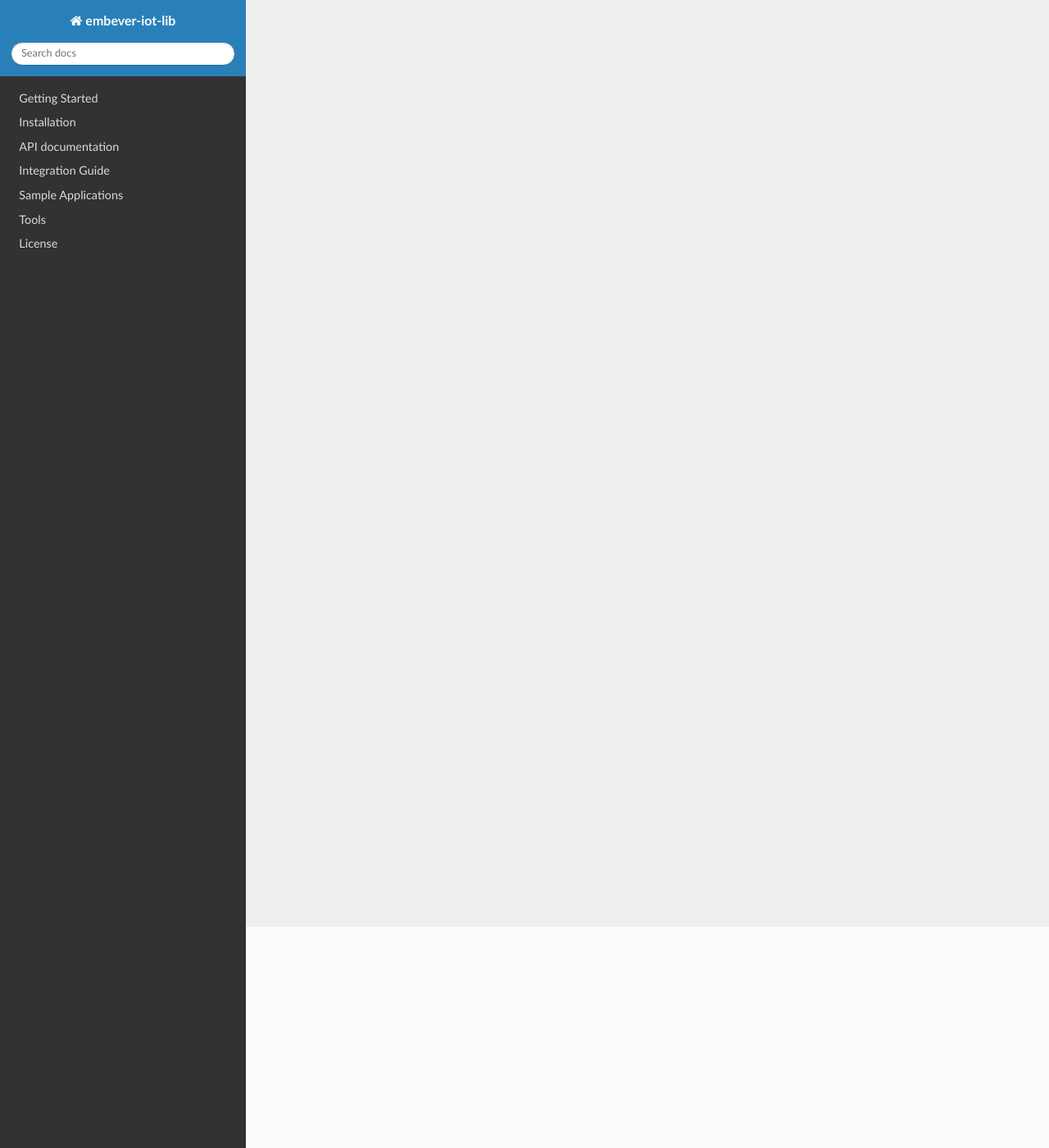
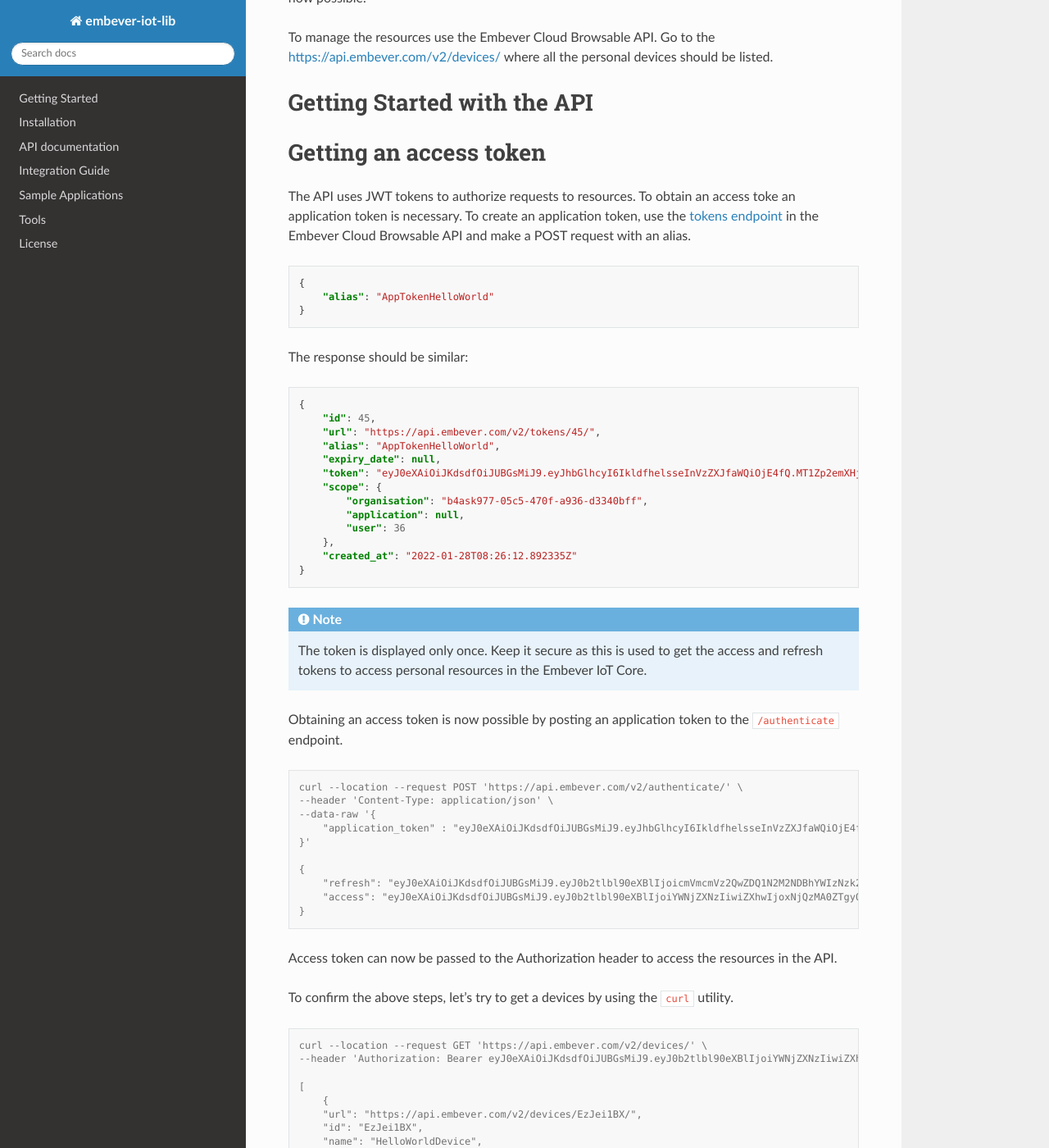
Before and after one commit to Embever/embever-iot-library, a Sphinx documentation site: the page built from docs/source/activate_cloud_acount.rst, in a window 1280 px wide and 1400 px high, scrolled down 270 px. Shown: the whole window at 82% size. Built offline with Sphinx 7.4.7 and the Read the Docs theme 2.0.0, drawn with Linux system fonts in a browser that asks for light colours; some of the changed text lies outside the part shown.

Commit message:
added docs on getting started with the API

```diff
--- a/docs/source/activate_cloud_acount.rst
+++ b/docs/source/activate_cloud_acount.rst
@@ -1,2 +1,155 @@
 Activating the Embever Account
-********************************
+******************************
+When an order is submitted for the Embever Cloud As A Module development kit, an account is automatically created with the given details and an email is sent to activate the newly created account.
+To set up the account simply follow the link in the received email. With the personal credentials, logging in to the `Embever Cloud console <https://console.embever.com>`_ or to
+the `Embever Cloud Browsable API <https://api.embever.com>`_ is now possible.
+
+To manage the resources use the Embever Cloud Browsable API. Go to the https://api.embever.com/v2/devices/ where all the personal devices should be listed.
+
+Getting Started with the API
+****************************
+
+Getting an access token
+***********************
+The API uses JWT tokens to authorize requests to resources. To obtain an access toke an application token is necessary.
+To create an application token, use the `tokens endpoint <https://api.embever.com/v2/tokens/>`_ in the Embever Cloud Browsable API and make a POST request with an alias.
+
+.. code-block:: JSON
+
+    {
+        "alias": "AppTokenHelloWorld"
+    }
+
+The response should be similar:
+
+.. code-block:: JSON
+
+    {
+        "id": 45,
+        "url": "https://api.embever.com/v2/tokens/45/",
+        "alias": "AppTokenHelloWorld",
+        "expiry_date": null,
+        "token": "eyJ0eXAiOiJKdsdfOiJUBGsMiJ9.eyJhbGlhcyI6IkldfhelsseInVzZXJfaWQiOjE4fQ.MT1Zp2emXHjew8nqYF3CrbjIfk6eqH6zrandtokenBhlpJ9jPlpKChs6lbeybnL1AMgq3R68g",
+        "scope": {
+            "organisation": "b4ask977-05c5-470f-a936-d3340bff",
+            "application": null,
+            "user": 36
+        },
+        "created_at": "2022-01-28T08:26:12.892335Z"
+    }
+
+.. note::
+    The token is displayed only once. Keep it secure as this is used to get the access and refresh tokens to access personal resources in the Embever IoT Core.
+
+
+Obtaining an access token is now possible by posting an application token to the ``/authenticate`` endpoint.
+
+.. code-block:: console
+
+    curl --location --request POST 'https://api.embever.com/v2/authenticate/' \
+    --header 'Content-Type: application/json' \
+    --data-raw '{
+        "application_token" : "eyJ0eXAiOiJKdsdfOiJUBGsMiJ9.eyJhbGlhcyI6IkldfhelsseInVzZXJfaWQiOjE4fQ.MT1Zp2emXHjew8nqYF3CrbjIfk6eqH6zrandtokenBhlpJ9jPlpKChs6lbeybnL1AMgq3R68g"
+    }'
+
+    {
+        "refresh": "eyJ0eXAiOiJKdsdfOiJUBGsMiJ9.eyJ0b2tlbl90eXBlIjoicmVmcmVz2QwZDQ1N2M2NDBhYWIzNzk2NmI2ZmYwMjBmMTQiLCJ1c2VyX2lkIjoxOH0.lC-3jlgeOBYuk5Ul3zTqRFpVA1SEouJ3sHKkSH5Q",
+        "access": "eyJ0eXAiOiJKdsdfOiJUBGsMiJ9.eyJ0b2tlbl90eXBlIjoiYWNjZXNzIiwiZXhwIjoxNjQzMA0ZTgyODA5YmI1MzEwZmQ3MzczNSIsInVzZXJfaWQi.dDjwoOpOpxvysqw1-Iotthq9Zrpx1BQQxBzk2Z7h"
+    }
+
+Access token can now be passed to the Authorization header to access the resources in the API.
+
+To confirm the above steps, let's try to get a devices by using the ``curl`` utility.
+
+.. code-block:: console
+
+    curl --location --request GET 'https://api.embever.com/v2/devices/' \
+    --header 'Authorization: Bearer eyJ0eXAiOiJKdsdfOiJUBGsMiJ9.eyJ0b2tlbl90eXBlIjoiYWNjZXNzIiwiZXhwIjoxNjQzMA0ZTgyODA5YmI1MzEwZmQ3MzczNSIsInVzZXJfaWQi.dDjwoOpOpxvysqw1-Iotthq9Zrpx1BQQxBzk2Z7h'
+
+    [
+        {
+        "url": "https://api.embever.com/v2/devices/EzJei1BX/",
+        "id": "EzJei1BX",
+        "name": "HelloWorldDevice",
+        "activated": true,
+        "application": null,
+        "type": "other",
+        "webhooks": null,
+        "meta": null,
+        "sim": "123456789019876",
+        "created_at": "2022-01-25T15:58:37.293802Z"
+        }
+    ]
+
+Accessing other resources in the API using the access token is also possible.
+
+Creating an action
+******************
+The following example shows how to create actions in the API.
+
+.. code-block:: console
+
+    curl --location --request POST 'https://api.embever.com/v2/actions/' \
+    --header 'Authorization: Bearer eyJ0eXAiOiJKdsdfOiJUBGsMiJ9.eyJ0b2tlbl90eXBlIjoiYWNjZXNzIiwiZXhwIjoxNjQzMA0ZTgyODA5YmI1MzEwZmQ3MzczNSIsInVzZXJfaWQi.dDjwoOpOpxvysqw1-Iotthq9Zrpx1BQQxBzk2Z7h'
+    --header 'Content-Type: application/json' \
+    --data-raw '{
+        "device": {
+            "id": "EzJei1BX"
+        },
+        "type": "setLED",
+        "payload": {
+            "LED": "on"
+        }
+    }'
+
+    {
+        "url": "https://api.embever.com/v2/actions/1003691/",
+        "id": 1003691,
+        "device": {
+            "id": "EzJei1BX",
+            "name": "HelloWorldDevice"
+        },
+        "type": "setLED",
+        "payload": {
+            "LED": "on"
+        },
+        "status": {},
+        "webhooks": null,
+        "service_level": 0,
+        "cancelled": false,
+        "finished": false,
+        "result": null,
+        "created_at": "2022-01-28T09:32:25.379189Z",
+        "result_code": null,
+        "expiry_date": null,
+        "expired": false
+    }
+
+
+
+Getting events from the Device
+******************************
+The following example shows how to get events from the API.
+
+.. code-block:: console
+
+    curl --location --request GET 'https://api.embever.com/v2/devices/EzJb1BX/events/' \
+    --header 'Authorization: Bearer eyJ0eXAiOiJKdsdfOiJUBGsMiJ9.eyJ0b2tlbl90eXBlIjoiYWNjZXNzIiwiZXhwIjoxNjQzMA0ZTgyODA5YmI1MzEwZmQ3MzczNSIsInVzZXJfaWQi.dDjwoOpOpxvysqw1-Iotthq9Zrpx1BQQxBzk2Z7h'
+
+    [
+        {
+            "url": "https://api.embever.com/v2/events/70664807/",
+            "id": 70664807,
+            "device": "EzJei1BX",
+            "sim": "123456789019876",
+            "type": "wakeUp",
+            "payload": {
+                "lat": 525841746,
+                "lon": 122812903
+            },
+            "created_at": "2022-01-13T16:09:21.991434Z"
+        },
+        ...
+    ]
+
+For more details please visit the `Embever core API documentations <https://api-docs.embever.com/>`_.
```
Also changed, not shown: docs/source/getting_started.rst (+6 -3 lines), 1 other file.
